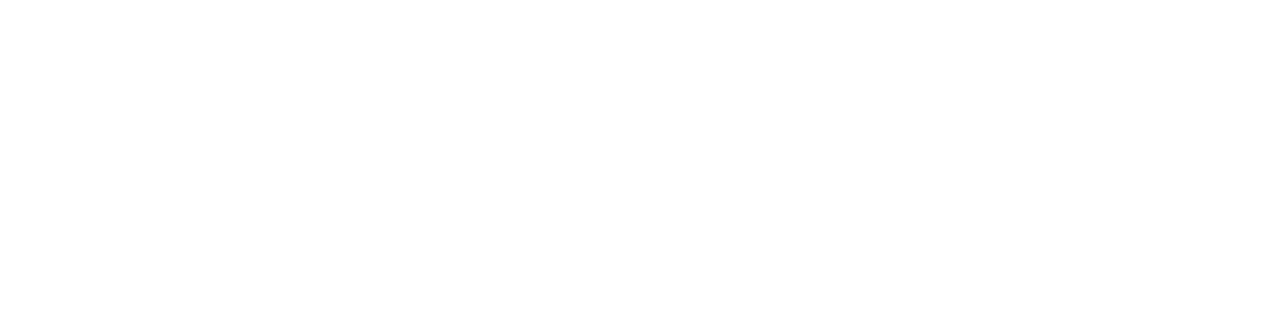
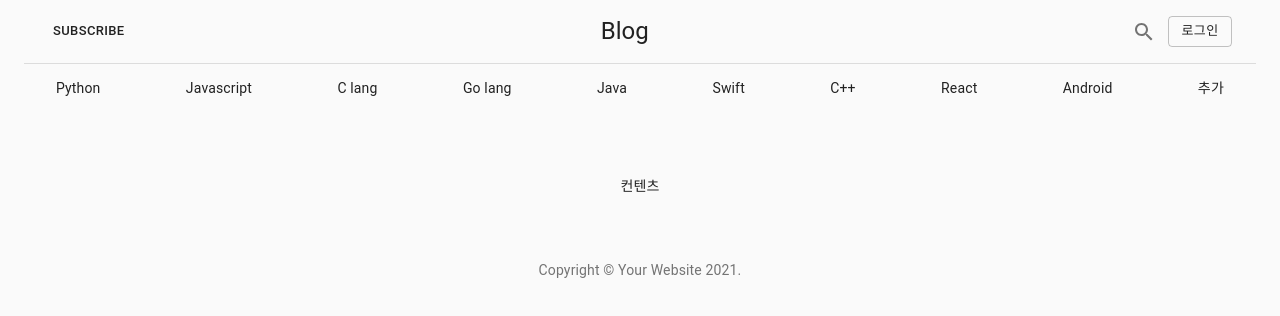
Before and after one commit to askePhoenix/Develop-side-site-view, a React (Create React App) app: page /blog in a window 1280 px wide. Shown: the top 316 px of the page. Built offline with nearby package versions, Linux system fonts and the light colour scheme.

Commit message:
로그인 인증정보에 대한 테스트 #45
- 오타 수정

```diff
--- a/src/Routes.js
+++ b/src/Routes.js
@@ -14,7 +14,7 @@
                                 <LoginPage token={this.props.token} setToken={this.props.setToken}></LoginPage>
                            }/>
                     <Route exact path="/blog"
-                           return={() =>
+                           render={() =>
                                <BlogPage token={this.props.token} setToken={this.props.setToken}></BlogPage>
                            }/>
                     <Route exact path="/">
```
